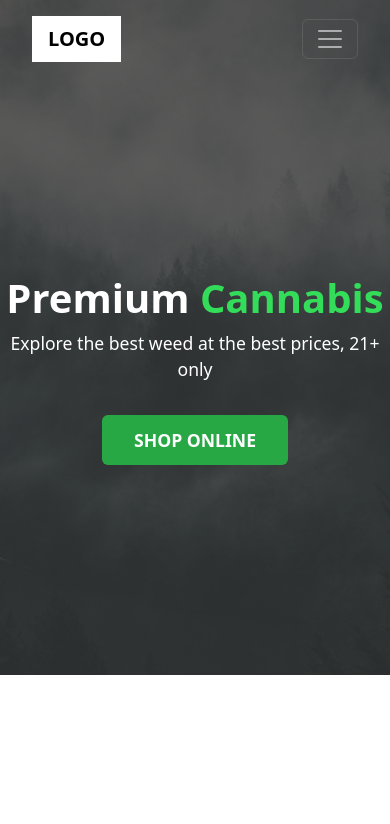
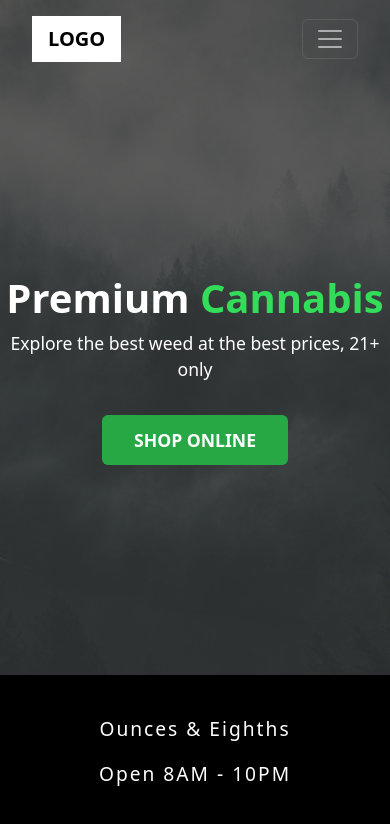
Before and after one commit to stetsonharding/Ounces-Eighths, a React (Vite) app: page / in a window 390 px wide. Shown: the top 824 px of the page. Built offline with nearby package versions, Linux system fonts and the light colour scheme.

Commit message:
home page Info Hours bar.

```diff
--- a/src/App.jsx
+++ b/src/App.jsx
@@ -1,9 +1,13 @@
 import './App.css'
 import Hero from './components/Hero.jsx'
-
+import InfoBar from './components/InfoBar.jsx'
+import "../src/css/Infobar.css"
 function App() {
   return (
+    <>
     <Hero />
+    <InfoBar />
+    </>
   )
 }
 
--- /dev/null
+++ b/src/components/InfoBar.jsx
@@ -0,0 +1,16 @@
+import React from 'react'
+
+import { Container } from 'react-bootstrap'
+
+const InfoBar = () => {
+  return (
+   <Container fluid className="info-container">
+    <div className="hours-information">
+    <p className="hours-text">Ounces & Eighths</p>
+     <p className="hours-text">Open 8AM - 10PM</p>
+    </div>
+   </Container>
+  )
+}
+
+export default InfoBar
--- /dev/null
+++ b/src/css/Infobar.css
@@ -0,0 +1,35 @@
+.info-container {
+    background-color: black;
+    height: 170px;
+    display: flex;
+    align-items: center;
+}
+
+.hours-information {
+    display: flex;
+    justify-content: space-between;
+    width: 100%;
+    padding: 1rem;
+}
+
+.hours-text {
+    font-size: 1.5rem;
+    color: #fff;
+    letter-spacing: 2px;
+}
+
+
+
+@media (max-width: 591.98px) {
+    .hours-information {
+        display: flex;
+        flex-direction: column;
+        justify-content: center;
+        align-items: center;
+    }
+
+    .hours-text {
+        font-size: 1.2rem;
+    }
+
+}
```
